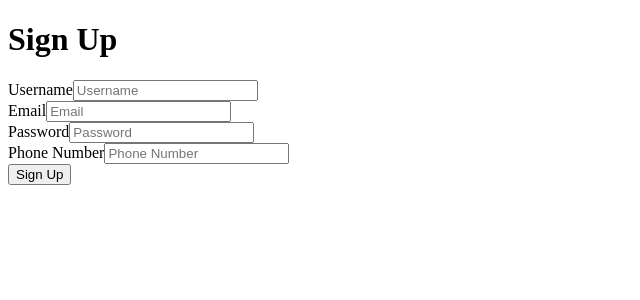
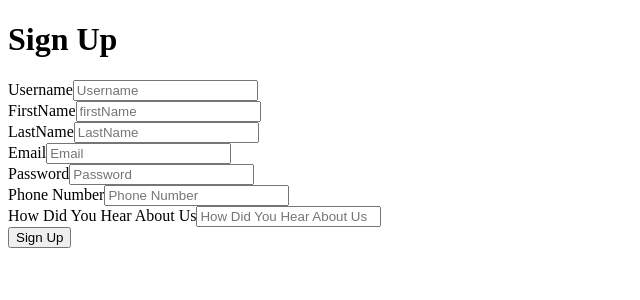
Before and after one commit to eric2umeh/voll-dash-next, a Next.js app: page /signUp in a window 1280 px wide. Shown: the top 300 px of the page, without its empty margins (0-640 px from the left). Built offline with nearby package versions, Linux system fonts and the light colour scheme.

Commit message:
integrate registration endpoint

```diff
--- a/src/app/(auth)/login/page.js
+++ b/src/app/(auth)/login/page.js
@@ -2,6 +2,7 @@
 import { useState } from 'react';
 import { useRouter } from 'next/navigation'
 import { isEmailValid, isPasswordValid } from '../../../validation';
+
 
 const Login = () => {
   const [formData, setFormData] = useState({ email: '', password: '' });
@@ -9,9 +10,12 @@ const Login = () => {
   const [passwordError, setPasswordError] = useState('');
   const router = useRouter();
 
+
   const handleSubmit = async (e) => {
     e.preventDefault();
     router.push('/dashboard');
+    console.log("Iam here")
+
   };
 
   return (
--- a/src/app/(auth)/signUp/page.js
+++ b/src/app/(auth)/signUp/page.js
@@ -1,7 +1,8 @@
 "use client";
 import { useState } from 'react';
 import { useRouter } from 'next/navigation';
-import useSignUpUser from "../../hooks/signUp/signUp"
+import { useSignUpMutation } from '../../api/signUp/signUpApi';
+import { validationErrors } from '../../../validation';
 const SignUp = () => {
   const [formData, setFormData] = useState({
     username: '',
@@ -11,41 +12,76 @@ const SignUp = () => {
     lastName: '',
     howDidYouHear: '',
     phoneNumber: '',
-    countryCode: '',
   });
   const [emailError, setEmailError] = useState('');
   const [passwordError, setPasswordError] = useState('');
   const [phoneError, setPhoneError] = useState('');
+  const [firstNameError, setFirstNameError] = useState('');
+  const [lastNameError, setLastNameError] = useState('');
+  const [userNameError, setUserNameError] = useState('');
+  const [howDidYouHearError, setHowDidYouHearError] = useState('');
 
   const router = useRouter();
-  // const handleSubmit = async (e) => {
-  //   e.preventDefault();
 
-  // };
-  const { statusMessage, addUser, loading,} = useSignUpUser();
-const handleSubmit =() => {
-  const payload = {
-    password: "1234567890",
-    email: "noel@gmail.com",
-    firstName: "john",
-    lastName : "doe",
-    howDidYouHearAboutUs: "facebook",
-    phone:"08121271091",
-    phoneCountryCode: "+234",
-    username: "neo",
-    deviceId
-    : "GWT2167632b3",
-    deviceType: "WEB",
-    notificationToken: "6aa739eb-aac5-c436-2f29-c5ddf5a23446aa739aeb-aac5-c436-2f29-c5ddf5a23d44"
 
+  const [signUp, { isLoading, isError, error }] = useSignUpMutation();
+
+
+  const validationError = validationErrors(formData);
+
+const handleSubmit = async (e) => {
+  e.preventDefault();
+  setUserNameError(validationError.userNameError || '');
+  setFirstNameError(validationError.firstNameError || '');
+  setLastNameError(validationError.lastNameError || '');
+  setEmailError(validationError.emailError || '');
+  setPasswordError(validationError.passwordError || '');
+  setPhoneError(validationError.phoneError || '');
+  setHowDidYouHearError(validationError.howDidYouHearError || '');
+
+  if (Object.keys(validationError).length === 0) {
+    try {
+      const payload = {
+        password: formData?.password,
+        email: formData?.email,
+        firstName: formData?.firstName,
+        lastName: formData?.lastName,
+        howDidYouHearAboutUs:formData?.howDidYouHear,
+        phone : formData?.phoneNumber,
+        phoneCountryCode: "+234",
+        username: formData?.username,
+        deviceId: "GWT2167632b3",
+        deviceType: "ANDROID",
+        deviceOs: "IOS 16",
+        deviceModel: "Iphone 16",
+        notificationToken: "6aa739eb-aac5-c436-2f29-c5ddf5a23d446aa739eb-aac5-c436-2f29-c5ddf5a23d44"
+    }
+      const response = await signUp(payload).unwrap();
+      if (response.error) {
+        console.error('API request failed:', response.error);
+      } else {
+        router.push('/sendOtp');
+      }
+    } catch (error) {
+      console.error('An error occurred:', error);
+    }
   }
-addUser(payload)
-  router.push('/sendOtp');
-}
- console.log("statusMessage", statusMessage)
+};
   return (
     <div className="min-h-screen flex items-center justify-center">
       <div className="w-full max-w-md">
+       {isLoading ? (
+          <div className="text-blue-500 text-sm mt-2">
+            <div className="loader ease-linear rounded-full border-4 border-t-4 border-blue-500 h-12 w-12"></div>
+          </div>
+        ) : (
+          <>
+            {isError && (
+              <div className="text-red-500 text-sm mt-2">
+                An error occurred: {error?.data?.errors}
+              </div>
+            )}
+             <div>
         <h1 className="text-2xl font-semibold text-center mb-4">Sign Up</h1>
         <form onSubmit={handleSubmit} className="bg-white shadow-md rounded px-8 pt-6 pb-8 mb-4">
           <div className="mb-4">
@@ -53,13 +89,57 @@ addUser(payload)
               Username
             </label>
             <input
-              className="shadow appearance-none border rounded w-full py-2 px-3 text-gray-700 leading-tight focus:outline-none focus:shadow-outline"
+             className={`shadow appearance-none border rounded w-full py-2 px-3 text-gray-700 leading-tight focus:outline-none focus:shadow-outline ${
+              userNameError ? 'border-red-500' : ''
+            }`}
               id="username"
               type="text"
               placeholder="Username"
               value={formData.username}
-              onChange={(e) => setFormData({ ...formData, username: e.target.value })}
+              onChange={(e) => {
+                setFormData({ ...formData, username: e.target.value })
+                setUserNameError('')
+
+              }}
             />
+             {userNameError && <p className="text-red-500 text-xs mt-2">{userNameError}</p>}
+          </div>
+
+          <div className="mb-4">
+            <label className="block text-gray-700 text-sm font-bold mb-2" htmlFor="username">
+              FirstName
+            </label>
+            <input
+              className={`shadow appearance-none border rounded w-full py-2 px-3 text-gray-700 leading-tight focus:outline-none focus:shadow-outline ${
+                firstNameError ? 'border-red-500' : ''
+              }`}
+              id="firstName"
+              type="text"
+              placeholder="firstName"
+              value={formData.firstName}
+              onChange={(e) => {setFormData({ ...formData, firstName: e.target.value })
+              setFirstNameError('')
+            }}
+            />
+             {firstNameError && <p className="text-red-500 text-xs mt-2">{firstNameError}</p>}
+          </div>
+          <div className="mb-4">
+            <label className="block text-gray-700 text-sm font-bold mb-2" htmlFor="username">
+            LastName
+            </label>
+            <input
+           className={`shadow appearance-none border rounded w-full py-2 px-3 text-gray-700 leading-tight focus:outline-none focus:shadow-outline ${
+            lastNameError ? 'border-red-500' : ''
+          }`}
+              id="lastName"
+              type="text"
+              placeholder="LastName"
+              value={formData.lastName}
+              onChange={(e) =>{ setFormData({ ...formData, lastName: e.target.value })
+            setLastNameError('')
+            }}
+            />
+             {lastNameError && <p className="text-red-500 text-xs mt-2">{lastNameError}</p>}
           </div>
           <div className="mb-4">
             <label className="block text-gray-700 text-sm font-bold mb-2" htmlFor="email">
@@ -73,7 +153,12 @@ addUser(payload)
               type="email"
               placeholder="Email"
               value={formData.email}
-              onChange={(e) => setFormData({ ...formData, email: e.target.value })}
+              onChange={(e) => {
+                setFormData({ ...formData, email: e.target.value })
+                setEmailError('')
+              }
+
+            }
             />
             {emailError && <p className="text-red-500 text-xs mt-2">{emailError}</p>}
           </div>
@@ -89,7 +174,12 @@ addUser(payload)
               type="password"
               placeholder="Password"
               value={formData.password}
-              onChange={(e) => setFormData({ ...formData, password: e.target.value })}
+              onChange={(e) => {
+                setFormData({ ...formData, password: e.target.value })
+                setPasswordError('')
+
+
+            }}
             />
             {passwordError && <p className="text-red-500 text-xs mt-2">{passwordError}</p>}
           </div>
@@ -105,9 +195,33 @@ addUser(payload)
               type="text"
               placeholder="Phone Number"
               value={formData.phoneNumber}
-              onChange={(e) => setFormData({ ...formData, phoneNumber: e.target.value })}
+              onChange={(e) => {
+                setFormData({ ...formData, phoneNumber: e.target.value })
+                setPhoneError('')
+
+            }}
             />
             {phoneError && <p className="text-red-500 text-xs mt-2">{phoneError}</p>}
+          </div>
+          <div className="mb-4">
+            <label className="block text-gray-700 text-sm font-bold mb-2" htmlFor="phoneNumber">
+             How Did You Hear About Us
+            </label>
+            <input
+              className={`shadow appearance-none border rounded w-full py-2 px-3 text-gray-700 leading-tight focus:outline-none focus:shadow-outline ${
+                howDidYouHearError ? 'border-red-500' : ''
+              }`}
+              id="howDidYouHear"
+              type="text"
+              placeholder="How Did You Hear About Us"
+              value={formData.howDidYouHear}
+              onChange={(e) => {
+                setFormData({ ...formData, howDidYouHear: e.target.value })
+                setHowDidYouHearError('')
+
+            }}
+            />
+            {howDidYouHearError && <p className="text-red-500 text-xs mt-2">{howDidYouHearError}</p>}
           </div>
           <div className="flex items-center justify-between">
             <button
@@ -118,9 +232,16 @@ addUser(payload)
             </button>
           </div>
         </form>
+        </div>
+          </>
+        )}
+
+
       </div>
     </div>
   );
+
+
 };
 
 export default SignUp;
--- a/src/app/api/signUp/signUpApi.js
+++ b/src/app/api/signUp/signUpApi.js
@@ -2,14 +2,14 @@ import { createApi, fetchBaseQuery } from "@reduxjs/toolkit/query/react";
 
 export const signUpApi = createApi({
   reducerPath: "signUpApi",
-  refetchOnFocus: true,
+  refetchOnFocus: false,
   baseQuery: fetchBaseQuery({
     baseUrl: "https://volla.getfyba.com/vola/v1/auth/register",
   }),
   endpoints: (builder) => ({
    signUp: builder.mutation({
       query: (payload) => ({
-        url: "users",
+        // url: "users",
         method: "POST",
         body: payload,
       }),
--- a/src/validation/index.js
+++ b/src/validation/index.js
@@ -7,3 +7,43 @@ export const isEmailValid = (email) => {
     const passwordRegex = /^(?=.*[a-z])(?=.*[A-Z])(?=.*\d)(?=.*[@$!%*?&])[A-Za-z\d@$!%*?&]{8,}$/;
     return passwordRegex.test(password);
   };
+
+
+  export const validationErrors = (formData) => {
+    const errors = {};
+
+    if (formData.username.trim() === '') {
+      errors.userNameError = 'Username is required';
+    }
+
+    if (formData.firstName.trim() === '') {
+      errors.firstNameError = 'First Name is required';
+    }
+
+    if (formData.lastName.trim() === '') {
+      errors.lastNameError = 'Last Name is required';
+    }
+
+    if (formData.email.trim() === '') {
+      errors.emailError = 'Email is required';
+    } else if (!isEmailValid(formData.email)) {
+      errors.emailError = 'Invalid email format';
+    }
+
+    if (formData.password.trim() === '') {
+      errors.passwordError = 'Password is required';
+     }
+    // else if (!isPasswordValid(formData.password)) {
+    //   errors.passwordError = 'Invalid password format';
+    // }
+
+    if (formData.phoneNumber.trim() === '') {
+      errors.phoneError = 'Phone Number is required';
+    }
+
+    if (formData.howDidYouHear.trim() === '') {
+      errors.howDidYouHearError = 'Field is required';
+    }
+
+    return errors;
+  };
```
